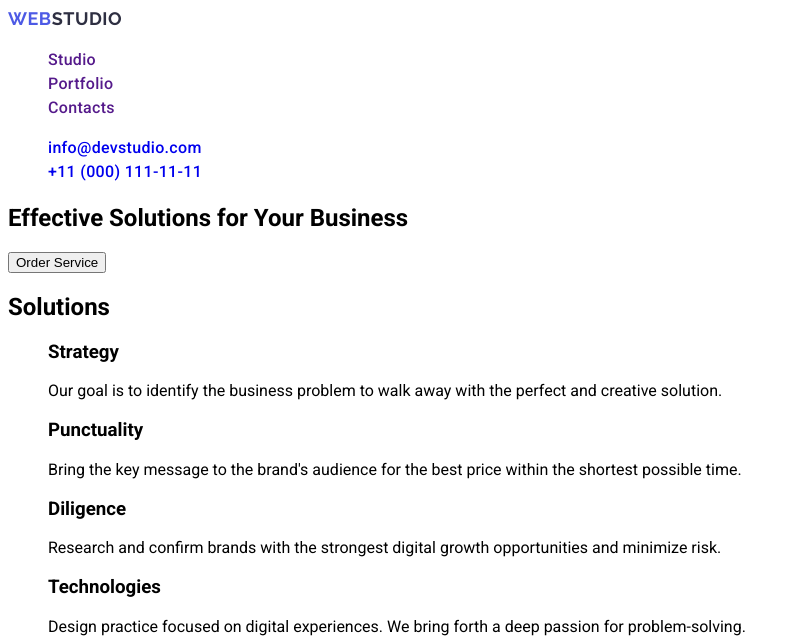
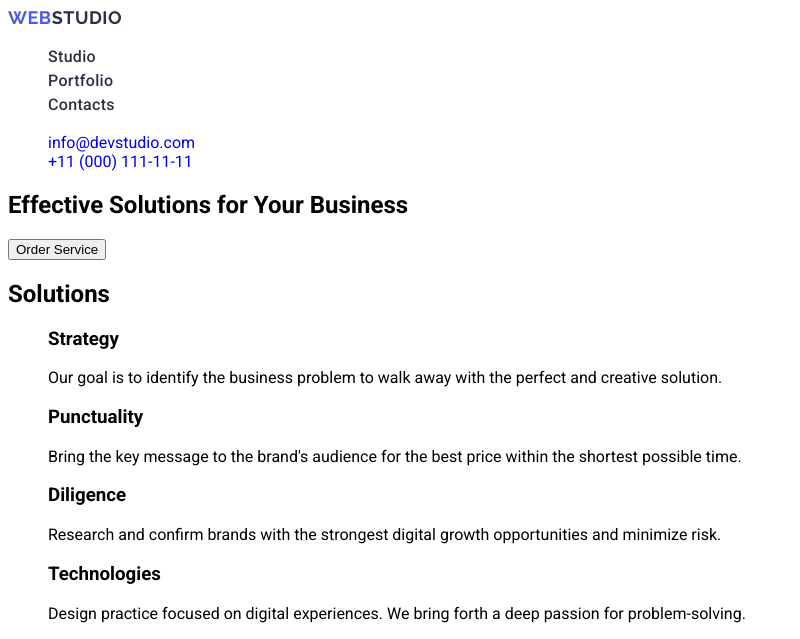
Before and after one commit to vitalii-gh25/goit-markup-hw-02, a plain HTML site: page index.html in a window 1280 px wide. Shown: the top 639 px of the page, without its empty margins (0-800 px from the left). Drawn offline with Linux system fonts and the light colour scheme; files that its build step writes are made by us from their sources.

Commit message:
replacing css for header-menu-link

```diff
--- a/css/style.css
+++ b/css/style.css
@@ -31,13 +31,11 @@ address {
   color: #2e2f42;
 }
 
-header {
+.header-menu-link {
   font-family: "Roboto", sans-serif;
   font-weight: 500;
   font-size: 16px;
-
-  /* line-height: 24px; */
-  line-height: 150%;
+  line-height: 1.5;
   letter-spacing: 0.02em;
   color: #2e2f42;
 }
--- a/index.html
+++ b/index.html
@@ -10,7 +10,7 @@
       href="https://fonts.googleapis.com/css2?family=Raleway:wght@700&family=Roboto:wght@400;500;700&display=swap"
       rel="stylesheet"
     />
-    <link rel="stylesheet" href="./style.css" />
+    <link rel="stylesheet" href="./css/style.css" />
   </head>
   <body>
     <header>
@@ -18,10 +18,16 @@
         <a class="header-logo" href="./index.html"
           >Web<span class="header-logo-black">Studio</span></a
         >
-        <ul>
-          <li><a href="">Studio</a></li>
-          <li><a href="">Portfolio</a></li>
-          <li><a href="">Contacts</a></li>
+        <ul class="header-menu-list">
+          <li class="header-menu-item">
+            <a class="header-menu-link" href="">Studio</a>
+          </li>
+          <li class="header-menu-item">
+            <a class="header-menu-link" href="">Portfolio</a>
+          </li>
+          <li class="header-menu-item">
+            <a class="header-menu-link" href="">Contacts</a>
+          </li>
         </ul>
       </nav>
       <address>
```
